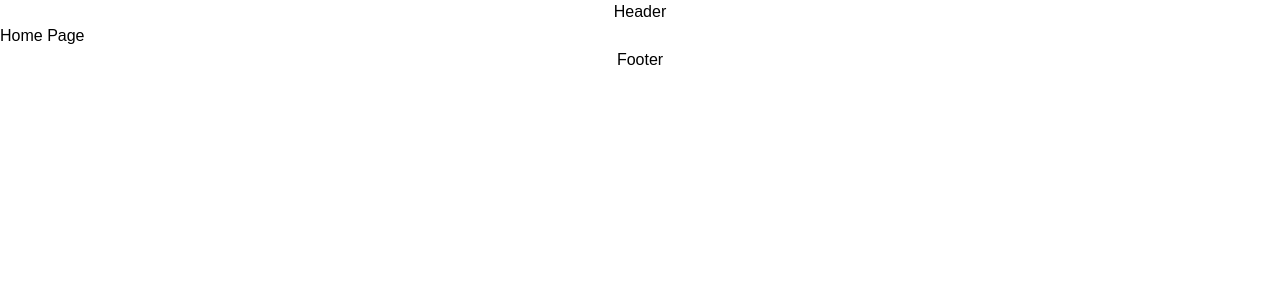
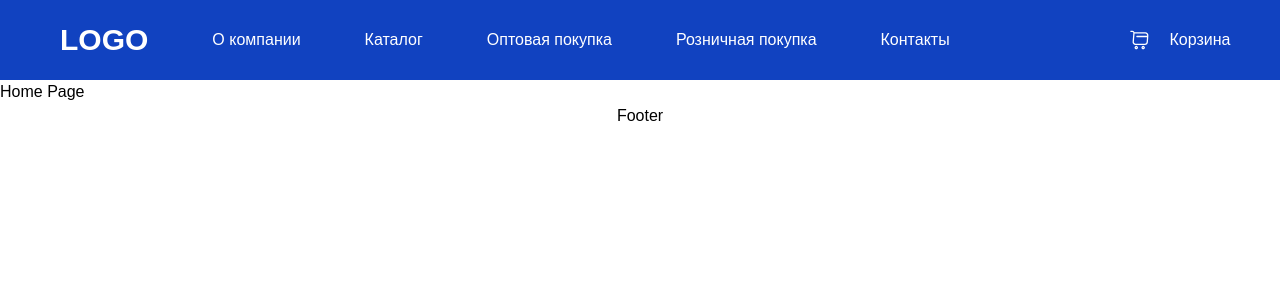
Before and after one commit to Abaijan/sports, a Next.js app: page /main in a window 1280 px wide. Shown: the top 300 px of the page. Built offline with nearby package versions, Linux system fonts and the light colour scheme.

Commit message:
header is added

```diff
--- a/app/components/header/header.jsx
+++ b/app/components/header/header.jsx
@@ -1,7 +1,29 @@
+import Link from "next/link";
+import Image from "next/image";
+import basket from "../../../assets/icons/basketicons.svg";
 export const Header = () => {
     return (
-        <header >
-            <p className="text-center">Header</p>
+        <header className="blue w-full flex justify-between px-10" >
+            <nav className="h-[80px] container flex gap-16 monrope items-center text-[16px] ">
+                <p className="text-3xl font-bold">LOGO</p>
+                <Link href="/about">О компании</Link>
+                <Link href="/catalog">Каталог</Link>
+                <Link href="/wholesale">Оптовая покупка</Link>
+                <Link href="/catalog">Розничная покупка</Link>
+                <Link href="/contacts">Контакты</Link>
+            </nav>
+            <nav className="h-[80px] flex gap-3 monrope items-center px-5 text-[16px] ">
+                <Link href="/basket" className="flex gap-5 items-center">
+                <Image
+                    className="cursor-pointer w-[20px] h-[20px] object-cover"
+                    src={basket}
+                    alt="user"
+                    width={40}
+                    height={40}
+                />
+             Корзина</Link>
+            </nav>
+
         </header>
     );
 }
```
Also changed, not shown: assets/icons/basketIcons.svg (added).
